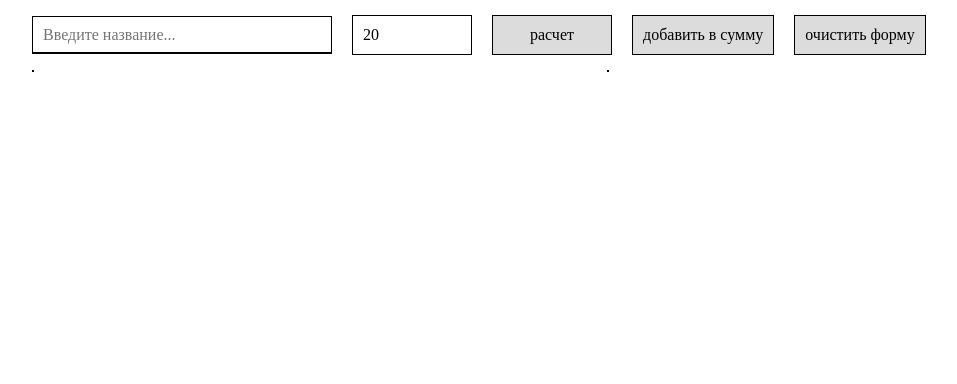
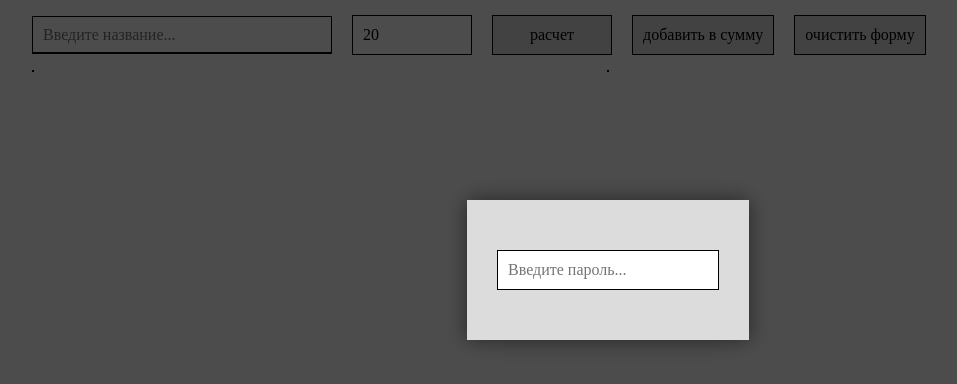
Before and after one commit to LizzieMonk/siteRecipe, a plain HTML site: page index.html in a window 1280 px wide. Shown: the whole page, without its empty margins (32-989 px from the left). Drawn offline with Linux system fonts and the light colour scheme.

Commit message:
feat: create modal

```diff
--- a/index.html
+++ b/index.html
@@ -103,7 +103,14 @@
 
 
     </div>
+
+    <div id="modal" class="modal">
+        <div class="modal__content">
+            <input id="modal-input" type="text" placeholder="Введите пароль...">
+        </div>
+    </div>
     <script type="module" src="./js/main.js"></script>
     <script type="module" src="./js/table.js"></script>
+    <script type="module" src="./js/modal.js"></script>
 </body>
 </html>
--- /dev/null
+++ b/js/modal.js
@@ -0,0 +1,12 @@
+const modal = document.getElementById('modal');
+var modalInput = document.getElementById('modal-input');
+
+window.addEventListener('load', ()=>{
+    modal.style.display = "block";
+})
+modalInput.addEventListener('input', ()=>{
+    if(modalInput.value.toLowerCase() ==='helen'
+    || modalInput.value.toLowerCase() === 'елена'){
+        modal.style.display = "none";
+    }
+})
--- a/scss/style.scss
+++ b/scss/style.scss
@@ -155,3 +155,27 @@ button{
         }
     }
 }
+
+.modal {
+    display: none;
+    position: fixed;
+    z-index: 10;
+    padding-top: 200px;
+    left: 0;
+    top: 0;
+    width: 100%;
+    height: 100%;
+    overflow: auto;
+    background-color: rgba(0, 0, 0, 0.7);
+    // .modal__content
+    &__content {
+        background: gainsboro;
+        width: fit-content;
+        margin: 0 auto;
+        box-shadow: 0 0 20px rgba(0, 0, 0, 0.5);
+    }
+    input{
+        // padding: 0;
+        margin: 50px 30px;
+    }
+}
```
Also changed, not shown: css/style.css, 1 other file.
